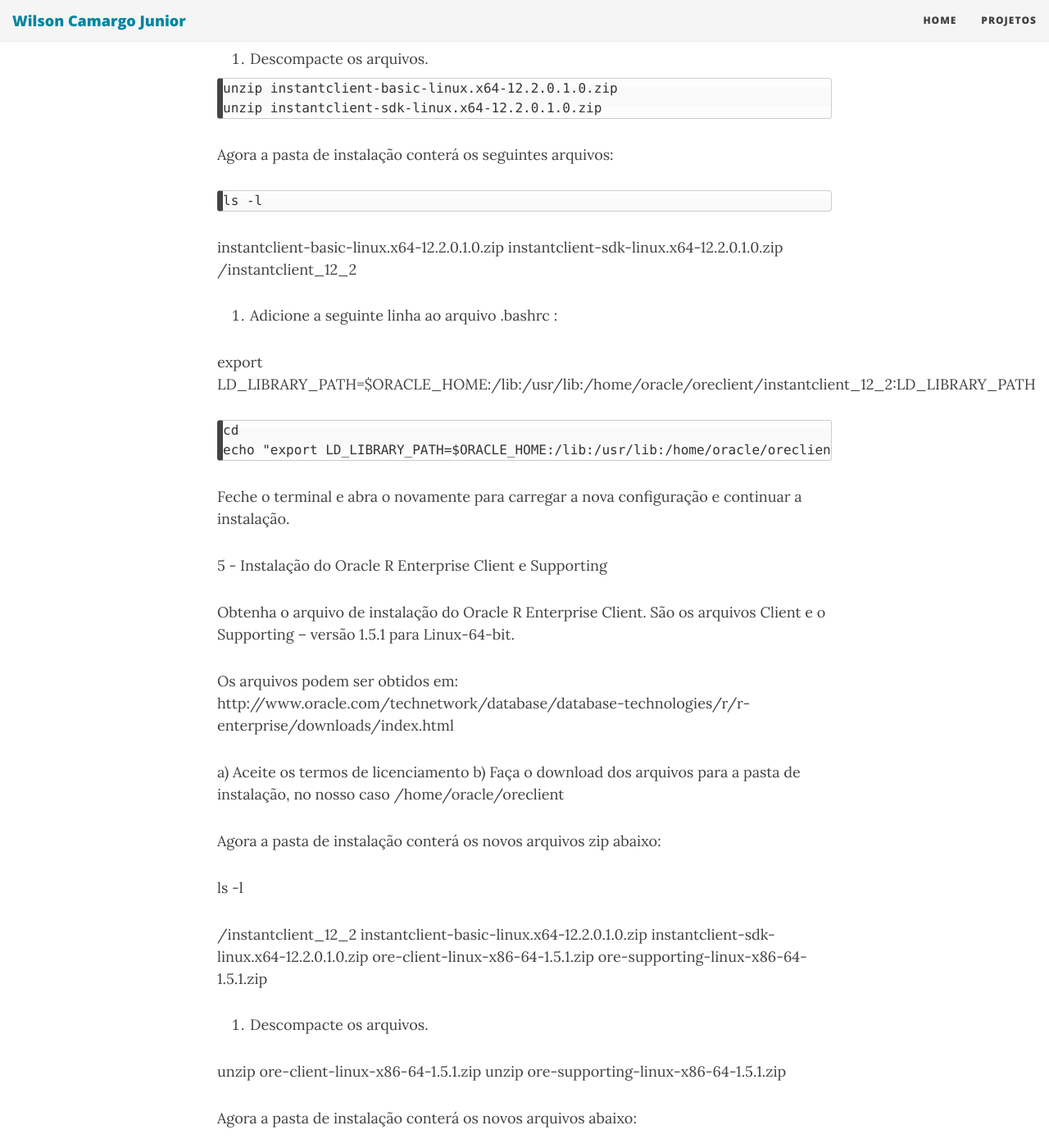
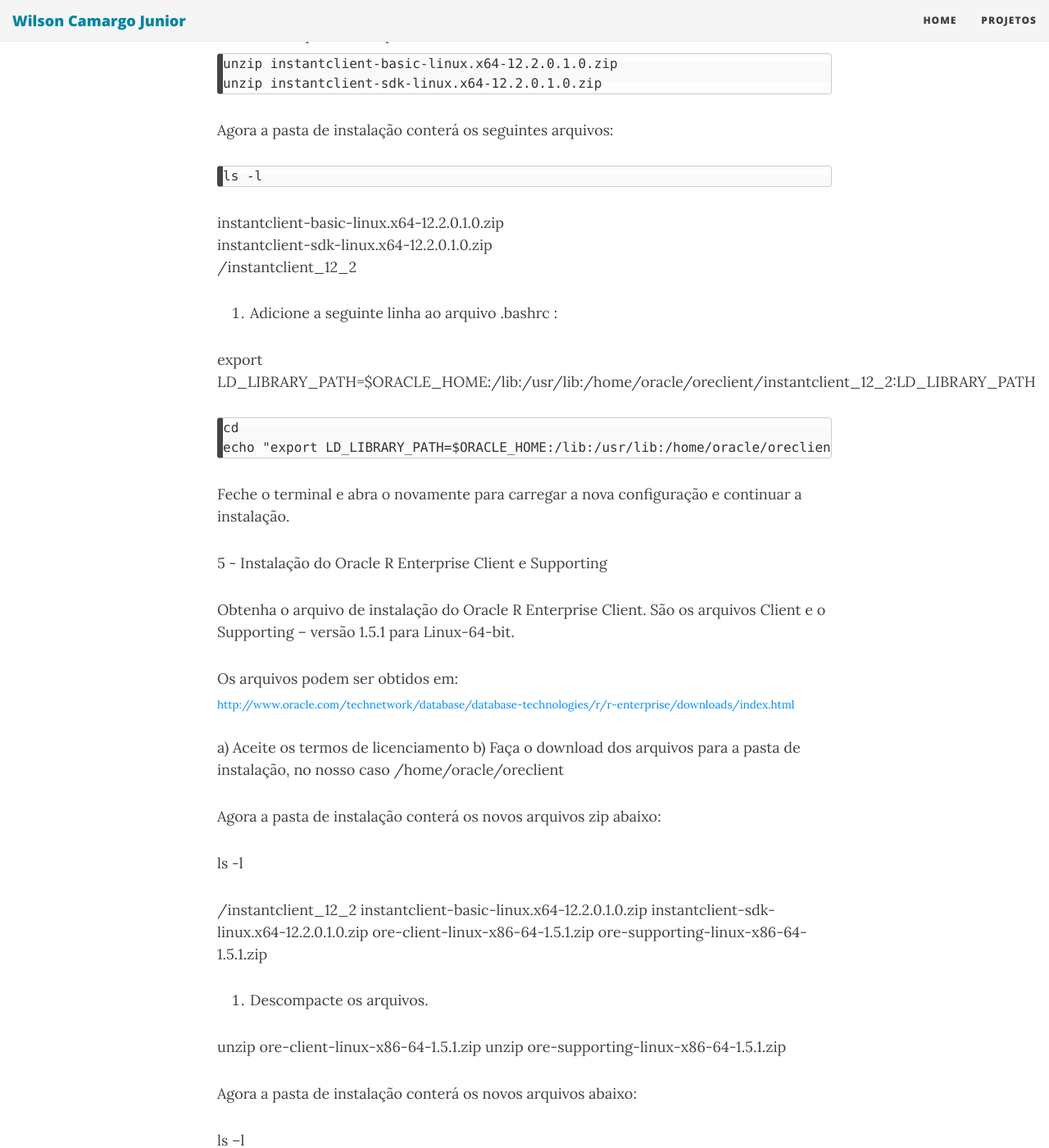
Before and after one commit to wilson-camargo-jr/teste, a Jekyll site: the page built from _posts/2018-06-18-ANN-ORE-P3.md, in a window 1280 px wide and 1400 px high, scrolled down 8966 px. Shown: the whole window at 82% size. Built offline with Jekyll 4.4.1, drawn with Linux system fonts in a browser that asks for light colours; nearby versions of some CDN libraries.

Commit message:
Update 2018-06-18-ANN-ORE-P3.md

```diff
--- a/_posts/2018-06-18-ANN-ORE-P3.md
+++ b/_posts/2018-06-18-ANN-ORE-P3.md
@@ -215,7 +215,6 @@ Deverá aparecer como pasta local /home/oracle/oreclient
 2 -	Instalação do Oracle Instant Client:
 
 Obtenha os arquivos de instalação do Oracle Instant Client para Linux. São os arquivos instantclient-basic-linux.x64-12.2.0.1.0.zip e o instantclient-sdk-linux.x64-12.2.0.1.0.zip.  Esses arquivos podem ser obtidos em:
-
 <sub><a href="http://www.oracle.com/technetwork/topics/linuxx86-64soft-092277.html" target="_blank">http://www.oracle.com/technetwork/topics/linuxx86-64soft-092277.html</a></sub>
 
 
@@ -264,10 +263,11 @@ Feche o terminal e abra o novamente para carregar a nova configuração e contin
 
 5 -	Instalação do Oracle R Enterprise Client e Supporting
 
-Obtenha o arquivo de instalação do Oracle R Enterprise Client. São os arquivos  Client e o Supporting – versão 1.5.1 para Linux-64-bit.
+Obtenha o arquivo de instalação do Oracle R Enterprise Client. São os arquivos Client e o Supporting – versão 1.5.1 para Linux-64-bit.
 
 Os arquivos podem ser obtidos em:
-http://www.oracle.com/technetwork/database/database-technologies/r/r-enterprise/downloads/index.html
+<sub><a href="http://www.oracle.com/technetwork/database/database-technologies/r/r-enterprise/downloads/index.html" target="_blank">http://www.oracle.com/technetwork/database/database-technologies/r/r-enterprise/downloads/index.html</a></sub>
+
 
 a)	Aceite os termos de licenciamento
 b)	Faça o download dos arquivos para a pasta de instalação, no nosso caso /home/oracle/oreclient
```
